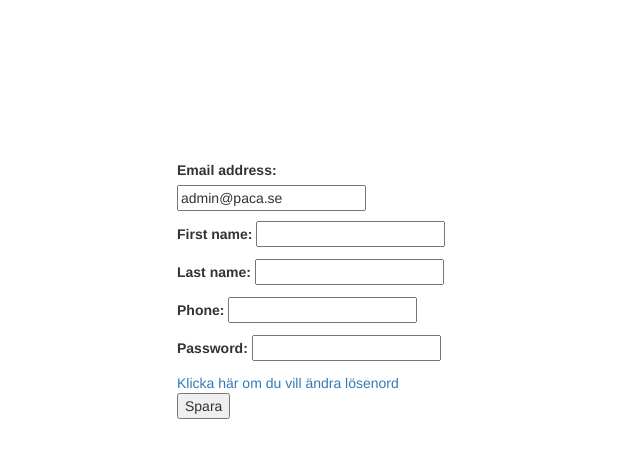
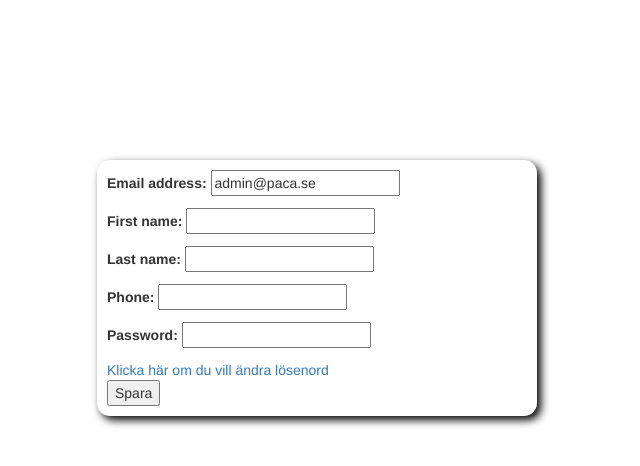
Before and after one commit to ChristopherAc/paca, a Django app: page //edit_profile in a window 1280 px wide. Shown: the part 70-536 px from the top of the page, without its empty margins (323-963 px from the left). Run offline with Django 3.2, Linux system fonts and the light colour scheme; a user stored in the database is signed in; some libraries are stand-ins or nearby versions.

Commit message:
Design på alla forms samt lagt till logga ut funktion i dropdown menyn efter feedback från utställningsdag och fixat små bugs

```diff
--- a/paca/paca_app/static/stylesheets/overall.css
+++ b/paca/paca_app/static/stylesheets/overall.css
@@ -36,7 +36,7 @@ input[type="submit"]{
   font-size: 0.8em;
   font-style:italic;
 }
-#FirstHead{
+#firstHead{
     line-height: 70px;
     height: 70px;
     background:linear-gradient(141deg, #2cb5e8 0%, #055482 51%, #055482 75%);
@@ -45,7 +45,7 @@ input[type="submit"]{
     left: 0;
     width: 100%;
 }
-#FirstHead nav {
+#firstHead nav {
   max-width: 1200px;
   margin: 0 auto;
 }
@@ -85,9 +85,20 @@ input[type="submit"]{
 #new-message-form{
   width:20vw;
   margin:5vh auto;
-
+}
 #tableheader{
     width: auto;
     margin: auto;
     text-align: left;
 }
+#formEdit{
+    width:55vh;
+    margin:auto;
+    text-align:left;
+    background:white;
+    padding:10px;
+    border-radius:13px;
+    box-shadow:4px 4px 8px black;
+    margin-top:20vh;
+
+}
--- a/paca/paca_app/templates/add_user.html
+++ b/paca/paca_app/templates/add_user.html
@@ -12,7 +12,7 @@
 {% endblock %}
 {% block content %}
 {% load static %}
-  <form method="post" action=" " class="small-form">
+  <form method="post" id="formEdit" action=" " class="small-form">
 
     {% if success_msg %}
       <div class="alert alert-success">
--- a/paca/paca_app/templates/base.html
+++ b/paca/paca_app/templates/base.html
@@ -35,7 +35,7 @@
   <body>
     {% block header %}
     <header>
-      <nav id="FirstHead">
+      <nav id="firstHead">
         <ul id="Sort">
           <li class="nav-item dropdown">
               <a class="nav-link dropdown-toggle" href="#" id="navbarDropdown" data-toggle="dropdown" aria-haspopup="true" aria-expanded="false">
@@ -47,6 +47,8 @@
                   <a class="dropdown-item" href="{% url 'edit_profile' %}">Inställningar</a>
                 <div class="dropdown-divider"></div>
                   <a class="dropdown-item" href="/profile">Din Profil</a>
+                 <div class="dropdown-divider"></div>
+                  <a class="dropdown-item" href="{% url 'logout' %}">Logga ut</a>
               </div>
           </li>
           <li class="nav-item">
--- a/paca/paca_app/templates/change_password.html
+++ b/paca/paca_app/templates/change_password.html
@@ -5,7 +5,7 @@
 {% endblock %}
 
 {% block content %}
-  <form method="post" action=" " class="small-auth-form">
+  <form method="post" id="formEdit" action=" " class="small-auth-form">
   <div class="alert alert-info" id="new_password instuctions">
     Välkommen! Du kommer behöva byta ditt autogenererade lösenord.
   </div>
--- a/paca/paca_app/templates/edit_profile.html
+++ b/paca/paca_app/templates/edit_profile.html
@@ -11,7 +11,7 @@
 {% endblock %}
 {% block content %}
 {% load static %}
-  <form method="post" action=" " class="small-form">
+  <form method="post" id="formEdit" action=" " class="small-form">
     {% if alert_msg %}
       <div class="alert alert-success">
         {{alert_msg | safe}}
--- a/paca/paca_app/templates/forgot_password.html
+++ b/paca/paca_app/templates/forgot_password.html
@@ -4,7 +4,7 @@
 {% endblock %}
 
 {% block content %}
-  <form method="post" action=" ">
+  <form method="post" id="formEdit" action=" ">
     {% csrf_token %}
       <label for="email">Email:</label>
       <input type="email" name="Email" id="email" placeholder="sofia@gmail.com" required>
--- a/paca/paca_app/templates/jobs.html
+++ b/paca/paca_app/templates/jobs.html
@@ -5,7 +5,7 @@
 
 {% block content %}
   {% if type == 'manager' %}
-    <form method="POST" style="width:20vw;margin:10vh 0px 0">
+    <form method="POST" id="formEdit" style="width:20vw;margin:10vh 0px 0">
       {% csrf_token %}
       {{jobForm.as_p}}
       <input type="submit" class="btn btn-success">
--- a/paca/paca_app/templates/password.html
+++ b/paca/paca_app/templates/password.html
@@ -5,7 +5,7 @@
 {% endblock %}
 
 {% block content %}
-  <form method="post" action=" " class="small-auth-form">
+  <form method="post" id="formEdit" action=" " class="small-auth-form">
   <div class="alert alert-info" id="new_password instuctions">
     Välkommen! Du kommer behöva byta ditt autogenererade lösenord.
   </div>
```
